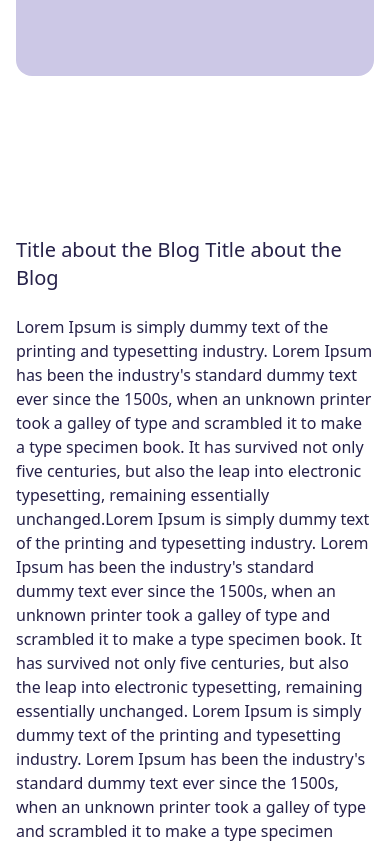
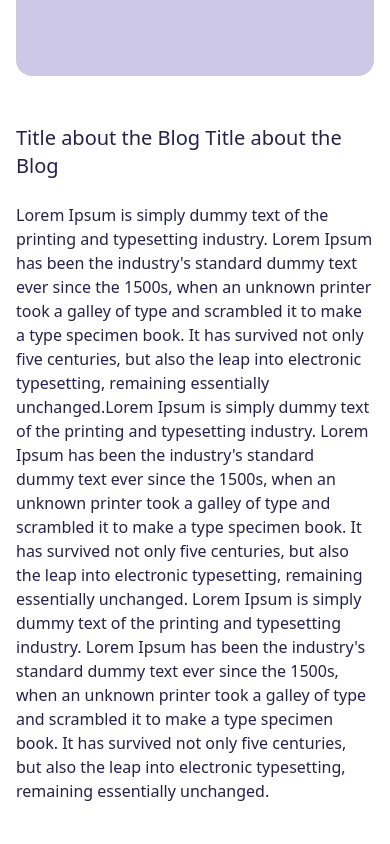
Before and after one commit to mehedihasan712277/Omnic_Clipper_Tamplate, a website: page src/pages/service/serviceDetails.html in a window 390 px wide. Shown: the part 620-1464 px from the top of the page. Drawn offline with Linux system fonts and the light colour scheme.

Commit message:
some style changed

```diff
--- a/src/pages/service/serviceDetails.html
+++ b/src/pages/service/serviceDetails.html
@@ -134,7 +134,7 @@
 
             </div>
             <!-- description -->
-            <div class="space-y-[54px] mt-40 14i:mt-20">
+            <div class="space-y-[54px] mt-12 lg:mt-40 14i:mt-20">
                 <!-- part 1 -->
                 <div class="space-y-[23px]">
                     <!-- title -->
```
Also changed, not shown: src/output/output.css.
